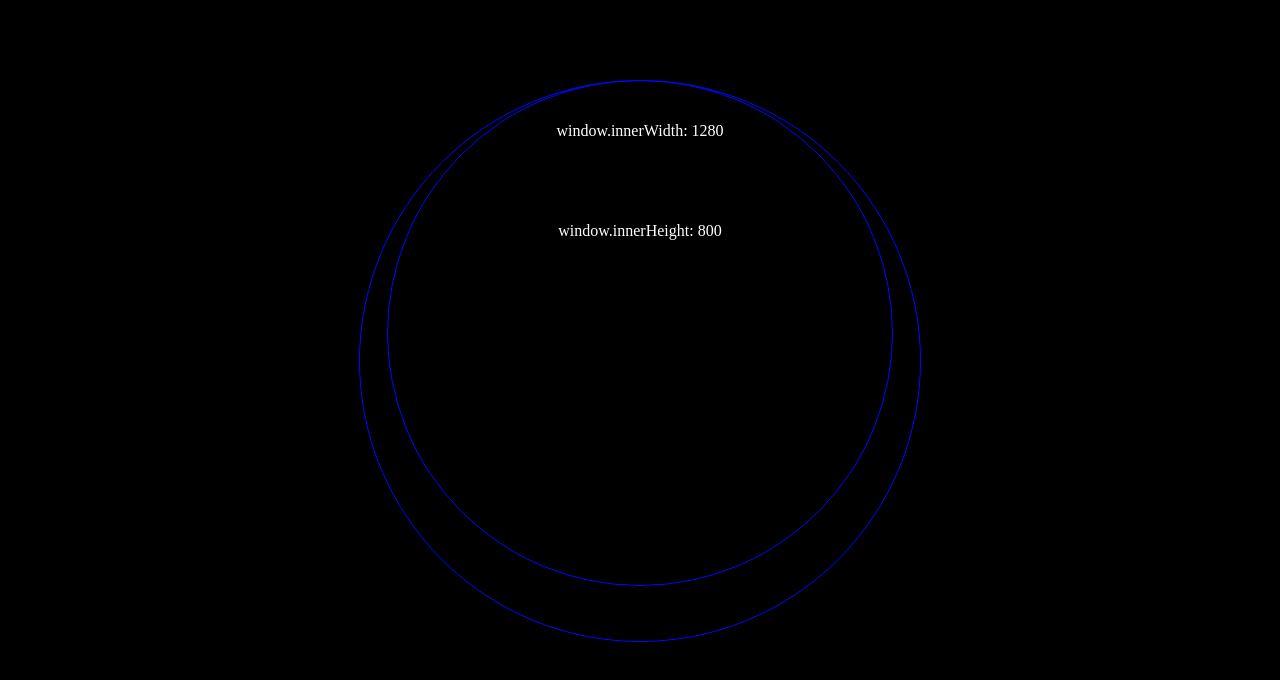
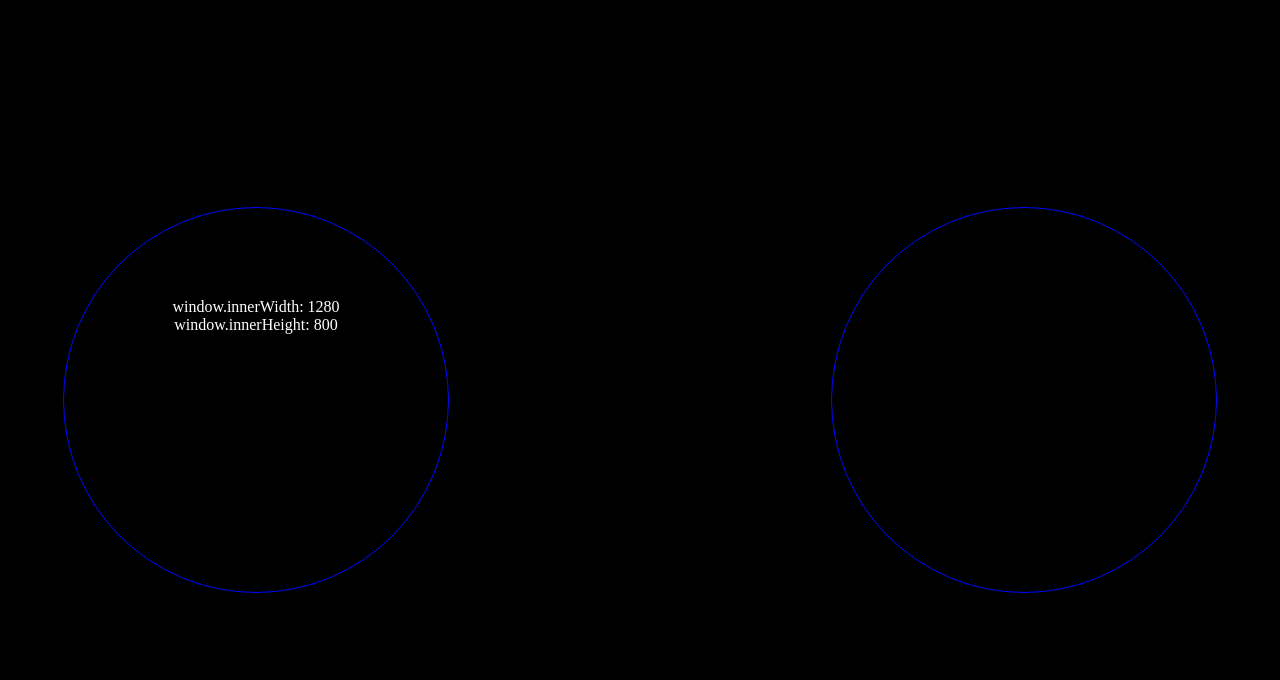
Before and after one commit to ryanxzhu/playground, a plain HTML site: page index.html in a window 1280 px wide. Drawn offline with Linux system fonts and the light colour scheme.

Commit message:
added eventlistener for resizing the window

```diff
--- a/index.html
+++ b/index.html
@@ -16,32 +16,33 @@
     <div id="circle"></div>
     <div id="circle2"></div>
     <script>
+        function redraw() {
         const circle = document.getElementById("circle");
-        circle.style.width = window.innerHeight * 0.7 + "px";
-        circle.style.height = window.innerHeight * 0.7 + "px";
+        circle.style.width = window.innerWidth * 0.3 + "px";
+        circle.style.height = window.innerWidth * 0.3 + "px";
         circle.style.borderRadius = "50%";
         circle.style.position = "absolute";
-        circle.style.left = "50%";
-        circle.style.top = "10%";
-        circle.style.transform = "translate(-50%, 0)";
+        circle.style.left = "20%";
+        circle.style.top = "50%";
+        circle.style.transform = "translate(-50%, -50%)";
         circle.style.border = "1px solid #000aff";
         circle.style.color = "white";
         circle.style.textAlign = "center";
-        circle.style.lineHeight = "100px";
 
         const circle2 = document.getElementById("circle2");
-        circle2.style.width = circle.clientWidth * 0.9 + "px";
-        circle2.style.height = circle.clientHeight * 0.9 + "px";
+        circle2.style.width = window.innerWidth * 0.3 + "px";
+        circle2.style.height = window.innerWidth * 0.3 + "px";
         circle2.style.borderRadius = "50%";
         circle2.style.position = "absolute";
-        circle2.style.left = "50%";
-        circle2.style.top = "10%";
-        circle2.style.transform = "translate(-50%, 0)";
+        circle2.style.right = "20%";
+        circle2.style.transform = "translate(50%, -50%)";
+        circle2.style.top = "50%";
         circle2.style.border = "1px solid #000aff";
         circle2.style.color = "white";
-        circle.innerHTML = "window.innerWidth: " + window.innerWidth + "<br>" + "window.innerHeight: " + window.innerHeight;
-
-
+        circle.innerHTML = "<br><br><br><br><br>" + "window.innerWidth: " + window.innerWidth + "<br>" + "window.innerHeight: " + window.innerHeight;
+        }
+        redraw();
+        window.addEventListener("resize", redraw);
     </script>
 </body>
 </html>
```
